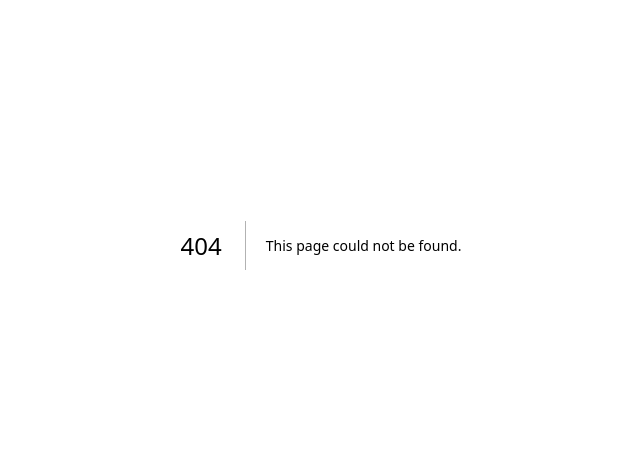
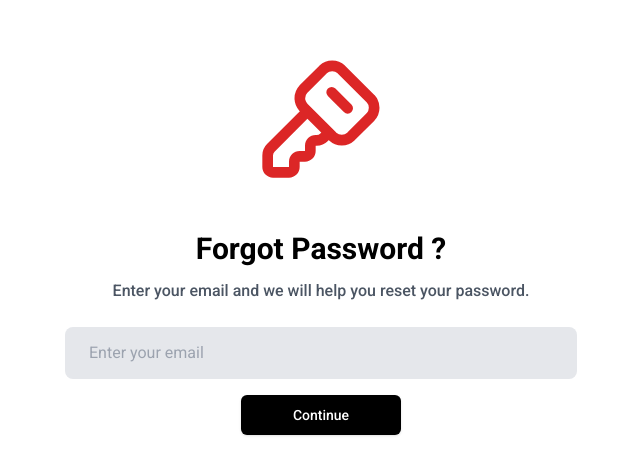
Before and after one commit to Kaarti22/photoflow, a Next.js app in the folder frontend/: page /auth/forget-password in a window 1280 px wide. Before the commit this address had no page. Shown: the part 155-630 px from the top of the page, without its empty margins (319-959 px from the left). Built offline with nearby package versions, Linux system fonts and the light colour scheme; no server answers.

Commit message:
forget-password page

```diff
--- /dev/null
+++ b/frontend/app/auth/forget-password/page.tsx
@@ -0,0 +1,12 @@
+import ForgetPassword from '@/components/Auth/ForgetPassword';
+import React from 'react'
+
+const ForgetPasswordPage = () => {
+    return (
+      <>
+        <ForgetPassword />
+      </>
+    );
+}
+
+export default ForgetPasswordPage
--- /dev/null
+++ b/frontend/components/Auth/ForgetPassword.tsx
@@ -0,0 +1,56 @@
+"use client";
+import { KeySquareIcon } from "lucide-react";
+import React, { useState } from "react";
+import LoadingButton from "../Helper/LoadingButton";
+import { BASE_API_URL } from "@/server";
+import axios from "axios";
+import { handleAuthRequest } from "../utils/apiRequest";
+import { toast } from "sonner";
+
+const ForgetPassword = () => {
+  const [isLoading, setIsLoading] = useState(false);
+  const [email, setEmail] = useState("");
+
+  const handleSubmit = async () => {
+    const forgetPassReq = async () =>
+      await axios.post(
+        `${BASE_API_URL}/users/forget-password`,
+        { email },
+        { withCredentials: true }
+      );
+    const result = await handleAuthRequest(forgetPassReq, setIsLoading);
+
+    if (result) {
+      console.log(result.data.message);
+
+      toast.success(result.data.message);
+    }
+  };
+
+  return (
+    <div className="flex items-center justify-center flex-col w-full h-screen">
+      <KeySquareIcon className="w-20 h-20 sm:w-32 sm:h-32 text-red-600 mb-12" />
+      <h1 className="text-2xl sm:text-3xl font-bold mb-3">Forgot Password ?</h1>
+      <p className="mb-6 text-sm sm:text-base text-center text-gray-600 font-medium">
+        Enter your email and we will help you reset your password.
+      </p>
+      <input
+        type="email"
+        placeholder="Enter your email"
+              className="px-6 py-3.5 rounded-lg outline-none bg-gray-200 block w-[90%] sm:w-[80%] md:w-[60%] lg:w-[40%] xl-[30%] mx-auto "
+              value={email}
+              onChange={(e)=>setEmail(e.target.value)}
+      />
+      <LoadingButton
+        onClick={handleSubmit}
+        className="w-40 mt-4"
+        size={"lg"}
+        isLoading={isLoading}
+      >
+        Continue
+      </LoadingButton>
+    </div>
+  );
+};
+
+export default ForgetPassword;
--- a/frontend/components/Auth/Signup.tsx
+++ b/frontend/components/Auth/Signup.tsx
@@ -11,6 +11,7 @@ import { toast } from "sonner";
 import { useDispatch } from "react-redux";
 import { setAuthUser } from "../../store/authSlice";
 import { useRouter } from "next/navigation";
+
 
 interface FormData {
   username: string;
--- a/frontend/components/Auth/Verify.tsx
+++ b/frontend/components/Auth/Verify.tsx
@@ -1,21 +1,42 @@
 "use client";
-import { MailCheck } from "lucide-react";
-import React, { ChangeEvent, KeyboardEvent, useRef, useState } from "react";
+import { Dice1, Loader, MailCheck } from "lucide-react";
+import React, {
+  ChangeEvent,
+  KeyboardEvent,
+  useEffect,
+  useRef,
+  useState,
+} from "react";
 import LoadingButton from "../Helper/LoadingButton";
 import { BASE_API_URL } from "@/server";
 import axios from "axios";
-import { useDispatch } from "react-redux";
+import { useDispatch, useSelector } from "react-redux";
 
 import { handleAuthRequest } from "../utils/apiRequest";
 import { setAuthUser } from "@/store/authSlice";
 import { toast } from "sonner";
 import { useRouter } from "next/navigation";
+import { RootState } from "@/store/store";
 
 const Verify = () => {
   const dispatch = useDispatch();
   const router = useRouter();
   const [isLoading, setIsLoading] = useState(false);
+  const user = useSelector((state: RootState) => state?.auth.user);
   const [otp, setOtp] = useState<string[]>(["", "", "", "", "", ""]);
+  const [isPageLoading, setIsPageLoading] = useState(true);
+
+  useEffect(() => {
+    if (!user) {
+      router.replace("/auth/login");
+    }
+    else if (user && user.isVerified) {
+      router.replace("/");
+    }
+    else {
+      setIsPageLoading(false);
+    }
+  }, [user, router]);
 
   const inputRefs = useRef<(HTMLInputElement | null)[]>([]);
 
@@ -77,17 +98,26 @@ const Verify = () => {
     if (result) {
       toast.success(result.data.message);
     }
+  };
+
+  if (isPageLoading) {
+    return (
+      <div className="h-screeen flex justify-center items-center">
+        <Loader className="w-20 h-20 animate-spin " />
+      </div>
+    );
   }
+
 
   return (
     <div className="h-screen flex items-center flex-col justify-center">
       <MailCheck className="w-20 h-20 sm:w-32 sm:h-32 text-red-600 md-12" />
       <h1 className="text-2xl sm:text-3xl font-bold mb-3">OTP Verification</h1>
       <p className="mb-6 text-sm sm:text-base text-gray-600 font-medium">
-        We have sent a code to garima@gmail.com
+        We have sent a code to {user?.email}
       </p>
       <div className="flex space-x-4">
-        {[0,1, 2, 3, 4, 5].map((index) => {
+        {[0, 1, 2, 3, 4, 5].map((index) => {
           return (
             <input
               type="number"
@@ -99,7 +129,7 @@ const Verify = () => {
                 inputRefs.current[index] = el;
               }}
               onKeyDown={(e) => handleKeyDown(index, e)}
-              onChange={(e) => handleChange(index,e)}
+              onChange={(e) => handleChange(index, e)}
             />
           );
         })}
@@ -108,12 +138,20 @@ const Verify = () => {
         <h1 className="text-sm sm:text-lg font-medium text-gray-700">
           Didn`t recieved the OTP code ?{" "}
         </h1>
-        <button onClick={handleResendOtp} className="text-sm sm:text-lg font-medium text-blue-900 underline">
+        <button
+          onClick={handleResendOtp}
+          className="text-sm sm:text-lg font-medium text-blue-900 underline"
+        >
           Resend Code
         </button>
       </div>
 
-      <LoadingButton onClick={handleSubmit} isLoading={isLoading} size={"lg"} className="mt-6 w-52">
+      <LoadingButton
+        onClick={handleSubmit}
+        isLoading={isLoading}
+        size={"lg"}
+        className="mt-6 w-52"
+      >
         Verify
       </LoadingButton>
     </div>
```
